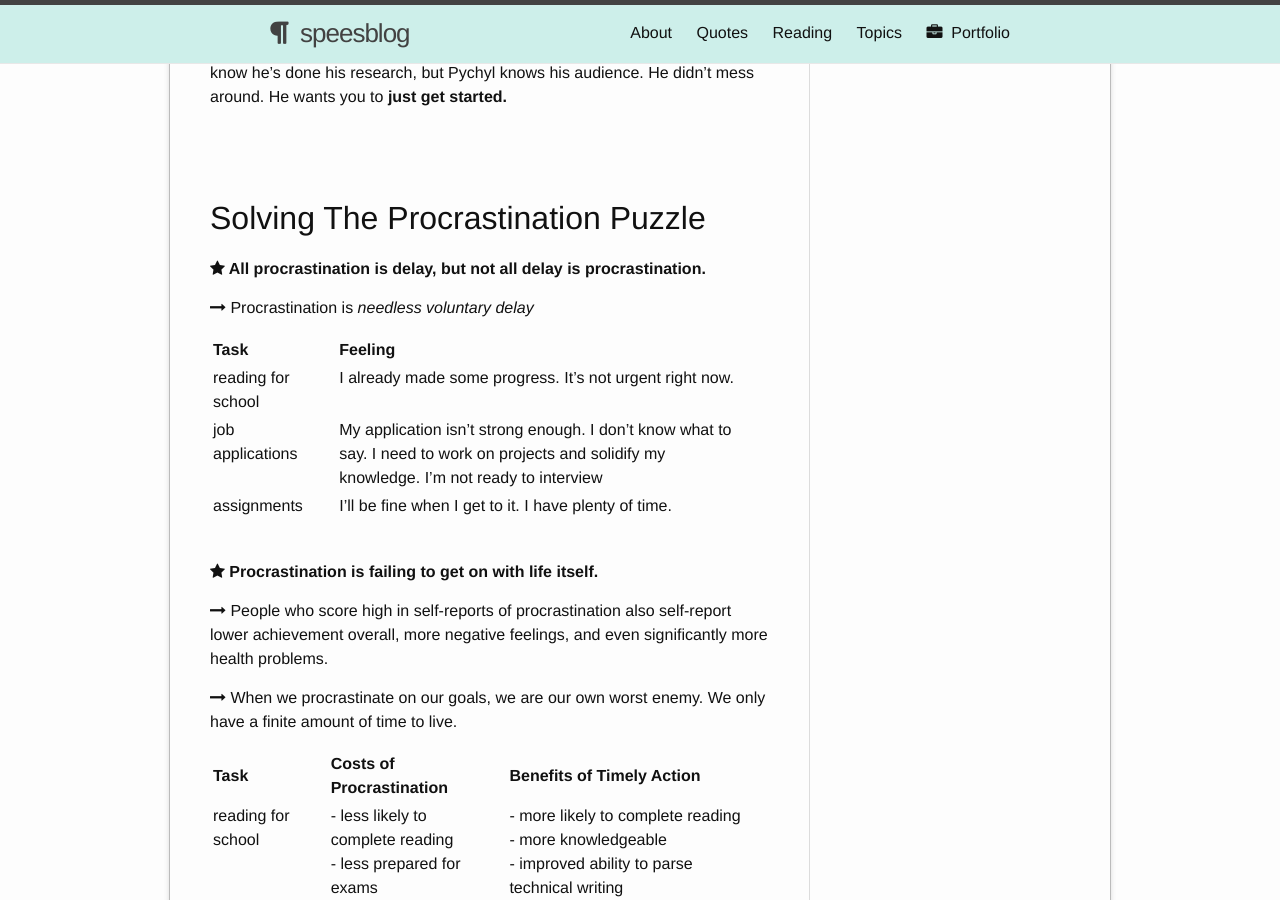
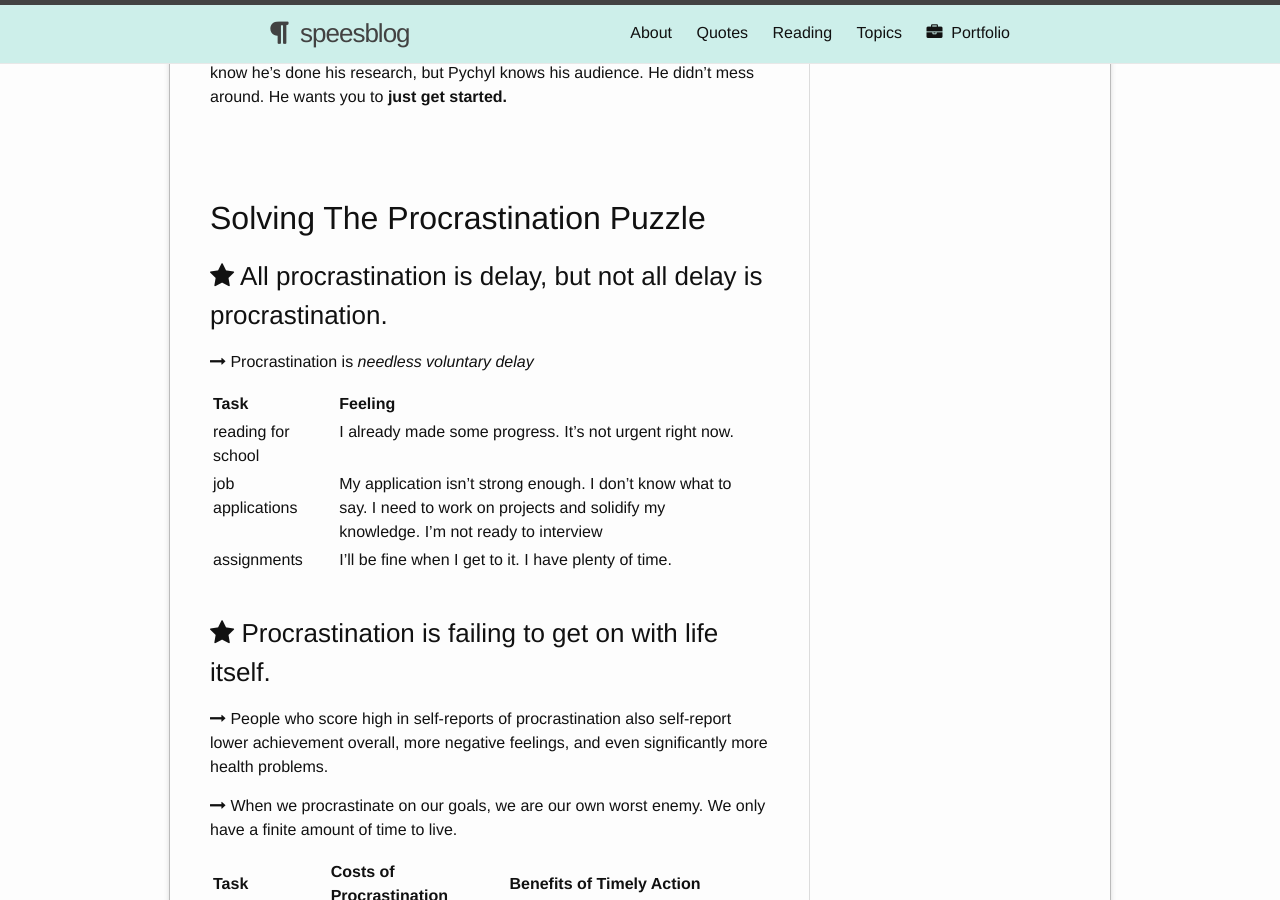
Before and after one commit to shelbyspees/speesblog, a Jekyll site: the page built from _posts/2015-03-30-procrastination.md, in a window 1280 px wide and 900 px high, scrolled down 311 px. Built offline with Jekyll 4.4.1, drawn with Linux system fonts in a browser that asks for light colours; nearby versions of some CDN libraries.

Commit message:
Fix headings

```diff
--- a/_posts/2015-03-30-procrastination.md
+++ b/_posts/2015-03-30-procrastination.md
@@ -10,7 +10,7 @@
 
 <h2 class="anchor" id="title">Solving The Procrastination Puzzle</h2>
 
-**<i class="fa fa-star"></i> All procrastination is delay, but not all delay is procrastination.**
+###<i class="fa fa-star"></i> All procrastination is delay, but not all delay is procrastination.
 
 <i class="fa fa-long-arrow-right"></i> Procrastination is *needless voluntary delay*
 
@@ -22,7 +22,7 @@
 
 <br>
 
-**<i class="fa fa-star"></i> Procrastination is failing to get on with life itself.**
+###<i class="fa fa-star"></i> Procrastination is failing to get on with life itself.
 
 <i class="fa fa-long-arrow-right"></i> People who score high in self-reports of procrastination also self-report lower achievement overall, more negative feelings, and even significantly more health problems.
 
@@ -35,7 +35,7 @@
 
 <br>
 
-**<i class="fa fa-star"></i> I won't give in to feel good. Feeling good now comes at a cost.**
+###<i class="fa fa-star"></i> I won't give in to feel good. Feeling good now comes at a cost.
 
 <i class="fa fa-long-arrow-right"></i> We want to feel good now and we will do whatever it takes for immediate mood repair, usually at the expense of long-term goals.
 
@@ -57,7 +57,7 @@
 
 <br>
 
-**<i class="fa fa-star"></i> I won't feel more like doing it tomorrow.**
+###<i class="fa fa-star"></i> I won't feel more like doing it tomorrow.
 
 <i class="fa fa-long-arrow-right"></i> We have a bias when we predict future mood (affective) states in relation to positive or negative events.
 
@@ -75,7 +75,7 @@
 
 <br>
 
-**<i class="fa fa-star"></i> I need to be aware of my rationalizations.**
+###<i class="fa fa-star"></i> I need to be aware of my rationalizations.
 
 <i class="fa fa-long-arrow-right"></i> Tendency to:
 
```
